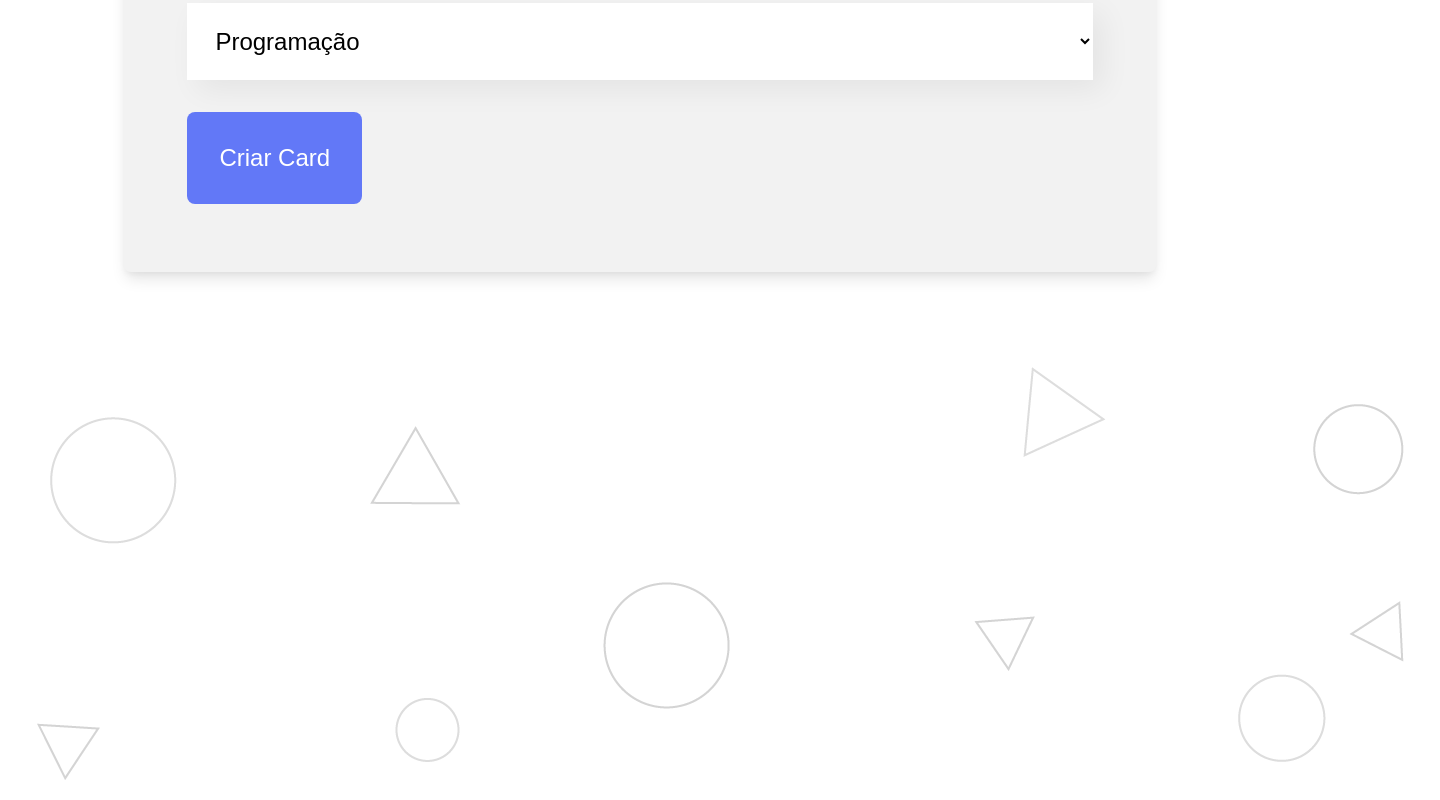
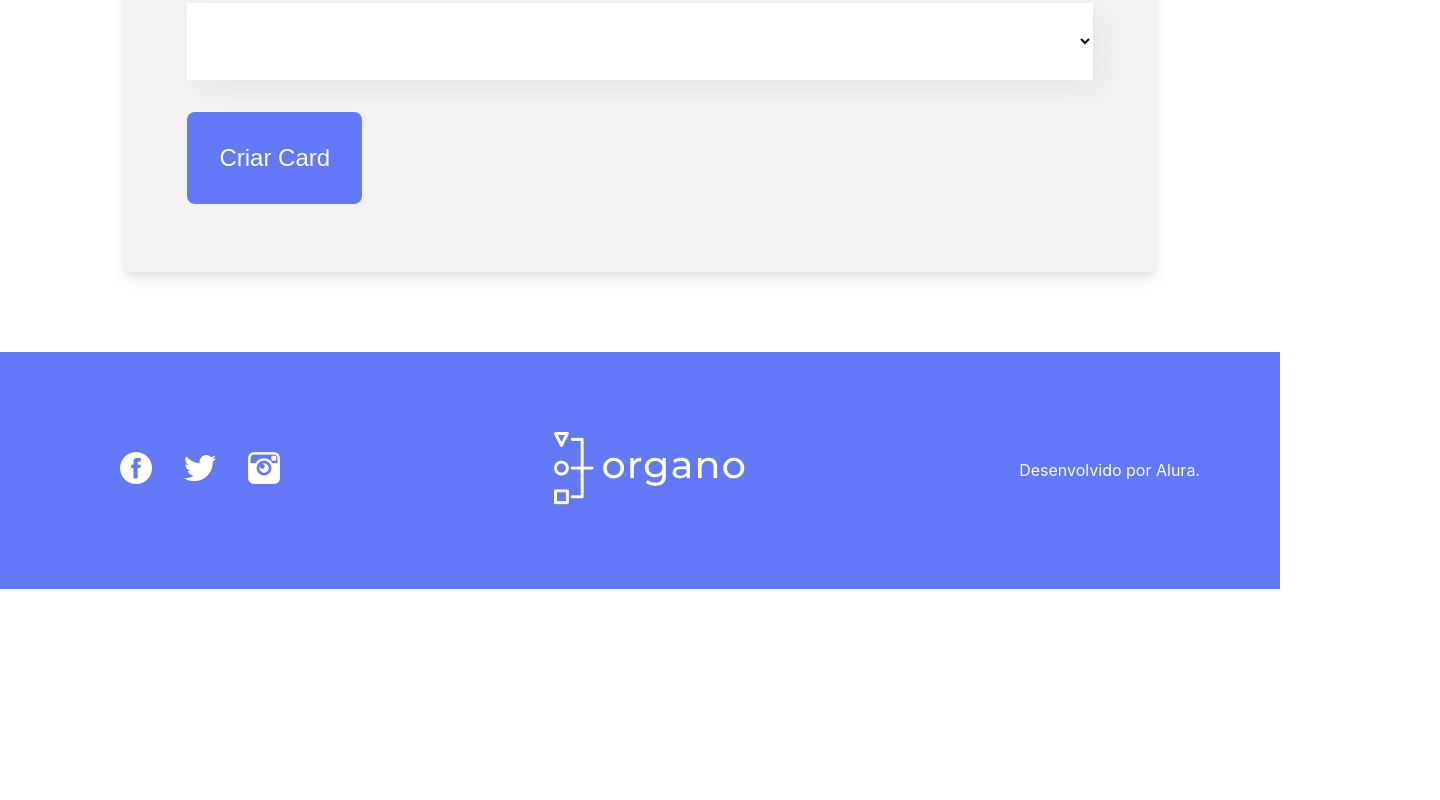
Before and after one commit to gbvitor/Organograma, a React (Create React App) app: page / in a window 1280 px wide. Shown: the part 1163-1963 px from the top of the page, 1440 px wide, since content can reach past the window. After the commit the page ends 1752 px from the top, so only its background shows below. Built offline with nearby package versions, Linux system fonts and the light colour scheme.

Commit message:
feat: create Rodape

```diff
--- a/src/App.js
+++ b/src/App.js
@@ -2,7 +2,7 @@
 import Banner from "./components/Banner";
 import Formulario from "./components/Formulario";
 import Time from "./components/Time";
-import Footer from "./components/Footer";
+import Rodape from "./components/Rodape";
 
 function App() {
     const times = [
@@ -51,7 +51,7 @@
                     )}
                 />
             ))}
-         <Footer />
+            <Rodape />
         </div>
     );
 }
--- a/src/components/Footer/index.js
+++ /dev/null
@@ -1,8 +0,0 @@
-const Footer = () => {
-   return (
-      <footer>
-         <img src="imagens/fundo.png" alt="Logo" />
-      </footer>
-   );
-};
-export default Footer;
--- a/src/components/ListaSuspensa/index.js
+++ b/src/components/ListaSuspensa/index.js
@@ -8,6 +8,7 @@
                 value={props.valor}
                 onChange={(e) => props.aoAlterado(e.target.value)}
             >
+                <option value=""></option>
                 {props.itens.map((item) => {
                     return <option key={item}>{item}</option>;
                 })}
--- /dev/null
+++ b/src/components/Rodape/Rodape.css
@@ -0,0 +1,17 @@
+.footer {
+    background-color: #6278f7;
+    color: #fff;
+    padding: 80px;
+    display: flex;
+    justify-content: space-between;
+    align-items: center;
+}
+
+.footer ul li {
+    display: inline-block;
+    margin-right: 32px;
+}
+
+.footer ul li:last-child {
+    margin-right: 0;
+}
--- /dev/null
+++ b/src/components/Rodape/index.js
@@ -0,0 +1,35 @@
+import "./Rodape.css";
+
+const Rodape = () => {
+    return (
+        <footer className="footer">
+            <section>
+                <ul>
+                    <li>
+                        <a href="facebook.com" target="_blank">
+                            <img src="/imagens/fb.png" alt="" />
+                        </a>
+                    </li>
+                    <li>
+                        <a href="twitter.com" target="_blank">
+                            <img src="/imagens/tw.png" alt="" />
+                        </a>
+                    </li>
+                    <li>
+                        <a href="instagram.com" target="_blank">
+                            <img src="/imagens/ig.png" alt="" />
+                        </a>
+                    </li>
+                </ul>
+            </section>
+            <section>
+                <img src="/imagens/logo.png" alt="" />
+            </section>
+            <section>
+                <p>Desenvolvido por Alura.</p>
+            </section>
+        </footer>
+    );
+};
+
+export default Rodape;
```
Also changed, not shown: src/components/Footer/Footer.css (deleted), 1 other file (tests, documents, lock files or other folders). Lines whose indentation alone changed are shown as unchanged.
